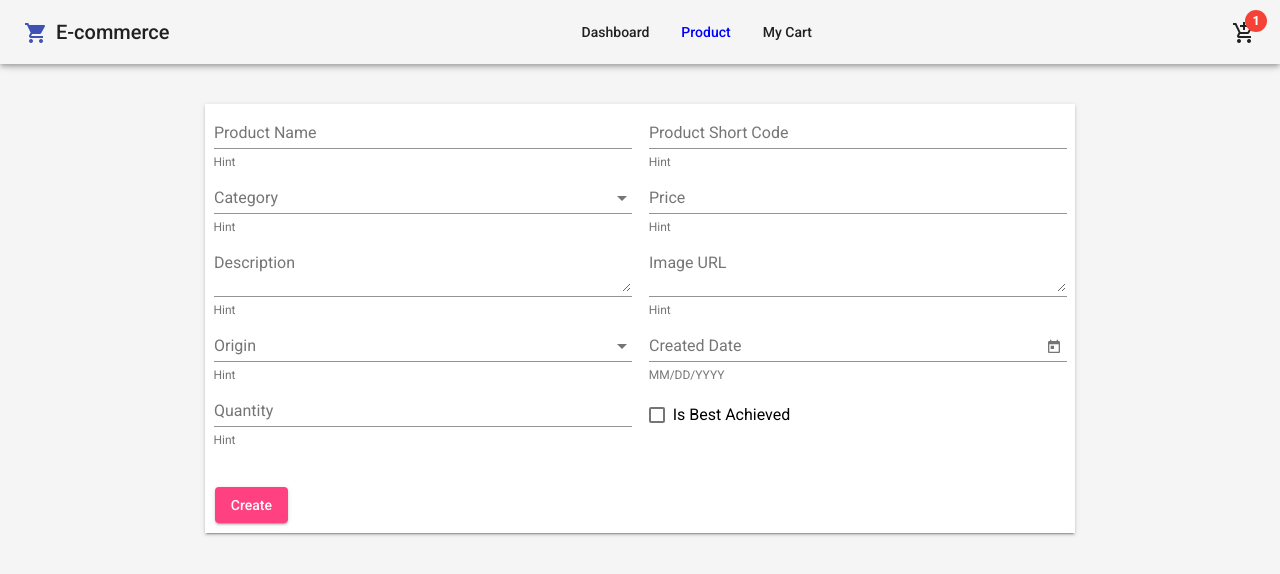
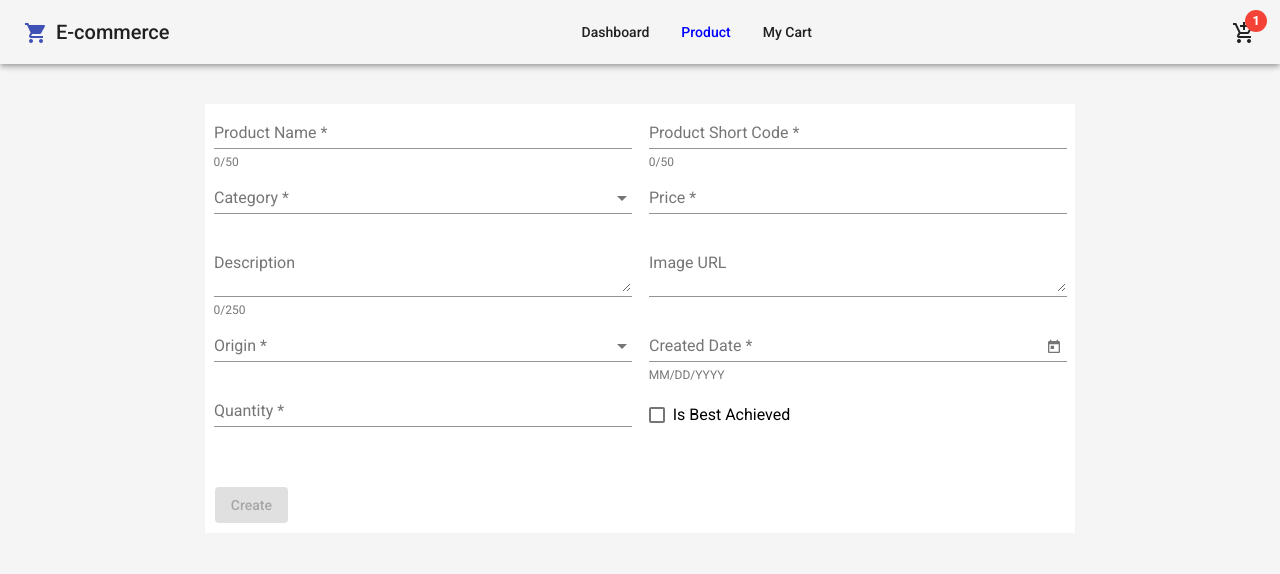
Before and after one commit to ImranChowdhuryFahim/Selise-Industrial-Attachment-Final-Project, an Angular app in the folder frontend/: page /product/create in a window 1280 px wide. Shown: the top 574 px of the page. Built offline with nearby package versions, Linux system fonts and the light colour scheme.

Commit message:
added form validation and dynamic button disabling feature

```diff
--- a/frontend/src/app/data-table/data-table.component.html
+++ b/frontend/src/app/data-table/data-table.component.html
@@ -16,8 +16,8 @@
                 <ng-container *ngIf="column=='edit';else delete">
                     <th mat-header-cell *matHeaderCellDef>{{column}}</th>
                     <td mat-cell *matCellDef="let element">
-                         <button mat-icon-button (click)="editData(element)">
-                             <mat-icon color="primary">edit</mat-icon>
+                         <button mat-raised-button  color="primary" [routerLink]="['/product/edit', 1]">
+                             <mat-icon>edit</mat-icon> Edit
                          </button>
                     </td>
                 </ng-container>
@@ -25,8 +25,8 @@
                 <ng-template #delete>
                     <th mat-header-cell *matHeaderCellDef>{{column}}</th>
                     <td mat-cell *matCellDef="let element">
-                        <button mat-icon-button (click)="deleteData(element)">
-                            <mat-icon color="warn">delete</mat-icon>
+                        <button mat-raised-button [disabled]="element.disabled" color="warn" (click)="deleteData(element)">
+                            <mat-icon>delete</mat-icon> Delete
                         </button>
                    </td>
                 </ng-template>
--- a/frontend/src/app/data-table/data-table.component.ts
+++ b/frontend/src/app/data-table/data-table.component.ts
@@ -1,18 +1,20 @@
-import {Component, ViewChild, AfterViewInit, OnInit} from '@angular/core';
-import {MatPaginator} from '@angular/material/paginator';
-import {MatSort} from '@angular/material/sort';
+import { Component, ViewChild, AfterViewInit, OnInit } from '@angular/core';
+import { MatPaginator } from '@angular/material/paginator';
+import { MatSort } from '@angular/material/sort';
 import { MatTableDataSource } from '@angular/material/table';
+import { Route, Router } from '@angular/router';
 
 export interface PeriodicElement {
   name: string;
   position: number;
   weight: number;
   symbol: string;
+  disabled?: boolean;
 }
 
 const ELEMENT_DATA: PeriodicElement[] = [
   {position: 1, name: 'Hydrogen', weight: 1.0079, symbol: 'H'},
-  {position: 2, name: 'Helium', weight: 4.0026, symbol: 'He'},
+  {position: 2, name: 'Helium', weight: 4.0026, symbol: 'He',disabled: true},
   {position: 3, name: 'Lithium', weight: 6.941, symbol: 'Li'},
   {position: 4, name: 'Beryllium', weight: 9.0122, symbol: 'Be'},
   {position: 5, name: 'Boron', weight: 10.811, symbol: 'B'},
@@ -42,7 +44,7 @@ export class DataTableComponent implements OnInit , AfterViewInit{
   @ViewChild(MatPaginator) paginator!: MatPaginator;
   @ViewChild(MatSort) sort!: MatSort;
 
-  constructor() {}
+  constructor(private route: Router) {}
 
   ngOnInit(): void {
 
@@ -67,12 +69,13 @@ export class DataTableComponent implements OnInit , AfterViewInit{
 
   editData(data:any)
   {
-    console.log(data)
+    this.route.navigate(['/product/edit',1])
   }
 
   deleteData(data:any)
   {
     console.log(data)
+
   }
 
 
--- a/frontend/src/app/data-table/data-table.module.ts
+++ b/frontend/src/app/data-table/data-table.module.ts
@@ -8,6 +8,7 @@ import { MatSortModule } from '@angular/material/sort';
 import { HttpClientModule } from '@angular/common/http';
 import { MatIconModule } from '@angular/material/icon';
 import { MatButtonModule } from '@angular/material/button';
+import { RouterModule } from '@angular/router';
 
 
 @NgModule({
@@ -23,9 +24,13 @@ import { MatButtonModule } from '@angular/material/button';
     MatSortModule,
     MatIconModule,
     MatButtonModule,
+    RouterModule,
   ],
   exports: [
     DataTableComponent
+  ],
+  providers: [
+    RouterModule
   ]
 })
 export class DataTableModule { }
--- a/frontend/src/app/product/create-product/create-product.component.html
+++ b/frontend/src/app/product/create-product/create-product.component.html
@@ -1,18 +1,21 @@
-<form class="form-container  mat-elevation-z2">
+<form class="form-container" [formGroup]="productForm">
 
     <div>
         <mat-form-field appearance="legacy">
             <mat-label>Product Name</mat-label>
-            <input matInput>
-            <mat-hint>Hint</mat-hint>
+        <input matInput #productName formControlName="productName">
+            <mat-hint>{{productName.value.length}}/50</mat-hint>
+            <mat-error *ngIf="productForm.get('productName')?.hasError('required')">Product Name is required</mat-error>
         </mat-form-field>
     </div>
 
     <div>
         <mat-form-field appearance="legacy">
             <mat-label>Product Short Code</mat-label>
-            <input matInput>
-            <mat-hint>Hint</mat-hint>
+            <input matInput #productShortCode formControlName="productShortCode">
+            <mat-hint>{{productShortCode.value.length}}/50</mat-hint>
+            <mat-error *ngIf="productForm.get('productShortCode')?.hasError('required')">Product Short Code Name is required</mat-error>
+
         </mat-form-field>
     </div>
 
@@ -20,12 +23,12 @@
     <div>
         <mat-form-field appearance="legacy">
             <mat-label>Category</mat-label>
-            <mat-select formControlName="Category">
-                <mat-option value="hello">
-                hello
+            <mat-select formControlName="category">
+                <mat-option *ngFor="let catop of categoryOptions" [value]="catop">
+                    {{catop}}
                 </mat-option>
             </mat-select>
-            <mat-hint>Hint</mat-hint>
+            <mat-error *ngIf="productForm.get('category')?.hasError('required')">Category is required</mat-error>
         </mat-form-field>
     </div>
 
@@ -33,24 +36,24 @@
     <div>
         <mat-form-field appearance="legacy">
             <mat-label>Price</mat-label>
-            <input type="number" min="0" matInput>
-            <mat-hint>Hint</mat-hint>
+            <input type="number" matInput formControlName="price">
+            <mat-error *ngIf="productForm.get('price')?.hasError('required')">Price is required</mat-error>
+            <mat-error *ngIf="productForm.get('price')?.hasError('min')">Price can't be negative</mat-error>
         </mat-form-field>
     </div>
 
     <div>
         <mat-form-field appearance="legacy">
             <mat-label>Description</mat-label>
-            <textarea matInput></textarea>
-            <mat-hint>Hint</mat-hint>
+            <textarea matInput #description formControlName="description"></textarea>
+            <mat-hint>{{description.value.length}}/250</mat-hint>
         </mat-form-field>
     </div>
 
     <div>
         <mat-form-field appearance="legacy">
             <mat-label>Image URL</mat-label>
-            <textarea matInput></textarea>
-            <mat-hint>Hint</mat-hint>
+            <textarea matInput formControlName="imageUrl"></textarea>
         </mat-form-field>
     </div>
 
@@ -58,20 +61,21 @@
     <div>
         <mat-form-field appearance="legacy">
             <mat-label>Origin</mat-label>
-            <mat-select formControlName="Category">
-                <mat-option value="hello">
-                hello
+            <mat-select formControlName="origin">
+                <mat-option *ngFor="let orgop of originOptions" [value]="orgop">
+                    {{orgop}}
                 </mat-option>
             </mat-select>
-            <mat-hint>Hint</mat-hint>
+            <mat-error *ngIf="productForm.get('origin')?.hasError('required')">Origin is required</mat-error>
         </mat-form-field>
     </div>
 
     <div>
         <mat-form-field appearance="legacy">
             <mat-label>Created Date</mat-label>
-            <input matInput [matDatepicker]="datepicker">
+            <input matInput [matDatepicker]="datepicker" [max]="maxDate" formControlName="createdDate">
             <mat-hint>MM/DD/YYYY</mat-hint>
+            <mat-error *ngIf="productForm.get('createdDate')?.hasError('required')">Created Date is required</mat-error>
             <mat-datepicker-toggle matSuffix [for]="datepicker"></mat-datepicker-toggle>
             <mat-datepicker #datepicker>
         </mat-datepicker>
@@ -81,17 +85,18 @@
     <div>
         <mat-form-field appearance="legacy">
             <mat-label>Quantity</mat-label>
-            <input type="number" min="0" matInput>
-            <mat-hint>Hint</mat-hint>
+            <input type="number" matInput formControlName="quantity">
+            <mat-error *ngIf="productForm.get('quantity')?.hasError('required')">Quantity is required</mat-error>
+            <mat-error *ngIf="productForm.get('quantity')?.hasError('min')">Quantity can't be 0</mat-error>
         </mat-form-field>
     </div>
 
     <div>
-        <mat-checkbox >Is Best Achieved</mat-checkbox>
+
+    <mat-checkbox formControlName="isBestAchieved" >Is Best Achieved</mat-checkbox>
+
     </div>
 
-
-    <button class="create-button" mat-raised-button color="accent" type="submit">Create</button>
-
+        <button class="create-button" mat-raised-button color="accent" [disabled]="productForm.invalid" type="submit">{{ isEdit? 'Edit': 'Create' }}</button>
 
 </form>
--- a/frontend/src/app/product/create-product/create-product.component.ts
+++ b/frontend/src/app/product/create-product/create-product.component.ts
@@ -1,5 +1,6 @@
 import { Component, OnInit } from '@angular/core';
-
+import { ActivatedRoute } from '@angular/router';
+import { FormBuilder, FormGroup, Validators } from '@angular/forms';
 @Component({
   selector: 'app-create-product',
   templateUrl: './create-product.component.html',
@@ -7,9 +8,35 @@ import { Component, OnInit } from '@angular/core';
 })
 export class CreateProductComponent implements OnInit {
 
-  constructor() { }
+    maxDate = Date()
+    categoryOptions:string [] = ['Electronics','Grocery', 'Clothing', 'Footwear', 'Bags']
+    originOptions: string [] = ['Canada', 'Bangladesh', 'India', 'China']
+
+
+    productForm:FormGroup = this.fb.group({
+    productName: ['', [Validators.required, Validators.minLength(3), Validators.maxLength(50)]],
+    productShortCode: ['',[Validators.required]],
+    category: [, Validators.required],
+    price: [, [Validators.required, Validators.min(0)]],
+    quantity: [, [Validators.required, Validators.min(1)]],
+    description: ['',[Validators.minLength(3),Validators.maxLength(250)]],
+    imageUrl: [''],
+    isBestAchieved: [false],
+    createdDate: [,[Validators.required]],
+    origin: [,[Validators.required]]
+  })
+
+  constructor(private route: ActivatedRoute, private fb:FormBuilder) { }
+  isEdit: boolean = false
 
   ngOnInit(): void {
+
+    this.route.paramMap.subscribe((params)=>{
+      if(params.get('productId'))
+      {
+        this.isEdit = true
+      }
+    })
+
+   }
   }
-
-}
```
Also changed, not shown: frontend/src/app/product/product.module.ts (+6 -1 lines).
